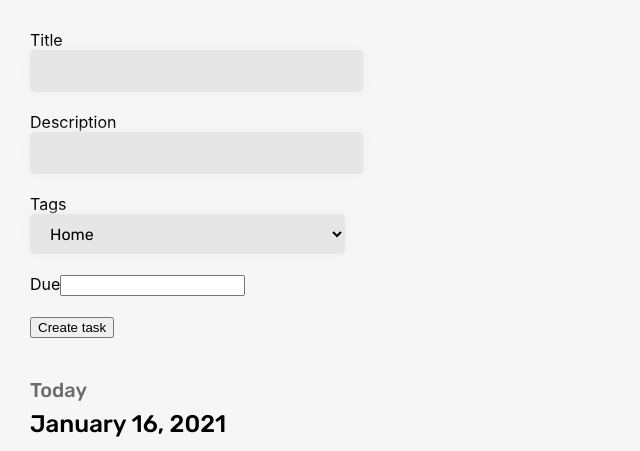
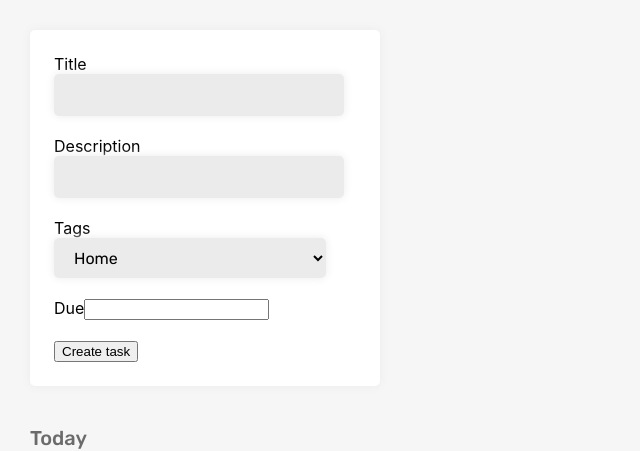
Before and after one commit to keatonlees/htn2020, a React (Create React App) app: page / in a window 1280 px wide. Shown: the top 451 px of the page, without its empty margins (0-640 px from the left). Built offline with nearby package versions, Linux system fonts and the light colour scheme; no server answers.

Commit message:
Add styles to form

```diff
--- a/src/App.css
+++ b/src/App.css
@@ -25,7 +25,7 @@
 .input {
   font-family: 'Rubik', sans-serif;
   font-size: 1rem;
-  background-color: #e6e6e6;
+  background-color: #EBEBEB;
   border: none;
   -webkit-box-shadow: 0 0 10px rgb(235, 235, 235);
     box-shadow: 0 0 10px rgb(235, 235, 235);
--- a/src/App.js
+++ b/src/App.js
@@ -49,7 +49,7 @@ class App extends Component {
             return <Task task={
               {
                 'id': todo.id,
-                'title': todo.content,
+                'title': todo.title,
                 'due_date': todo.due,
                 'tags': [
                   {
--- a/src/components/NewTaskForm.js
+++ b/src/components/NewTaskForm.js
@@ -1,12 +1,13 @@
 import React, { useState } from 'react';
 import DatePicker from 'react-datepicker';
 import "react-datepicker/dist/react-datepicker.css"
+import classes from './Task.module.css';
 
 function NewTaskForm() {
     const [dueDate, setDueDate] = useState('');
 
     return (
-      <form action='http://127.0.0.1:5000/create_task' method='POST' >
+      <form action='http://127.0.0.1:5000/create_task' method='POST' className={ classes.Form } >
         <label for="title" >Title</label>
         <input
           id="title"
--- a/src/components/Task.module.css
+++ b/src/components/Task.module.css
@@ -84,3 +84,11 @@
     padding: 0;
     margin: 0 0 2.5rem 0;
 }
+
+.Form {
+    border-radius: 5px;
+    -webkit-box-shadow: 0 0 10px rgb(235, 235, 235);
+    box-shadow: 0 0 10px rgb(235, 235, 235);
+    background-color: #fff;
+    padding: 1.5rem;
+}
```
Also changed, not shown: 2 other files (tests, documents, lock files or other folders).
